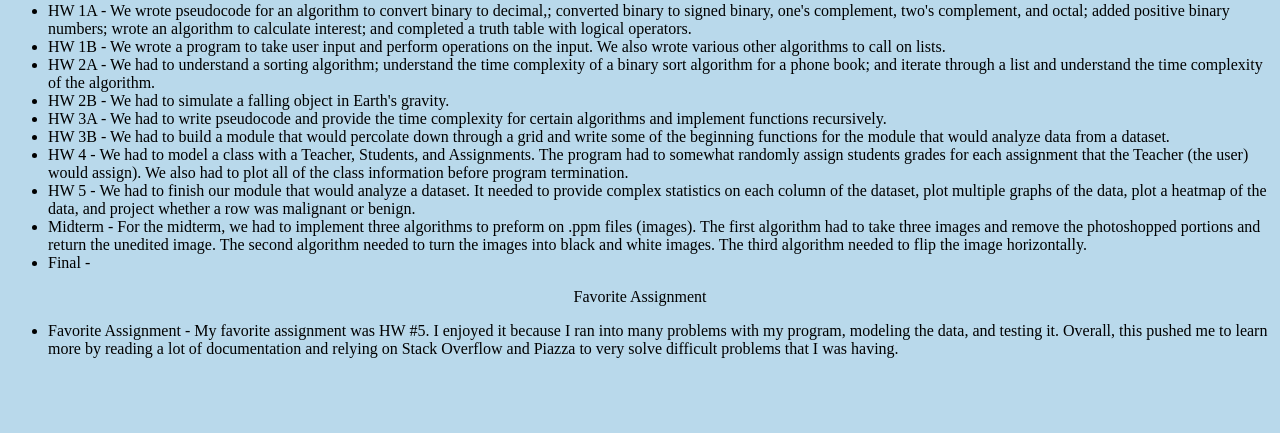
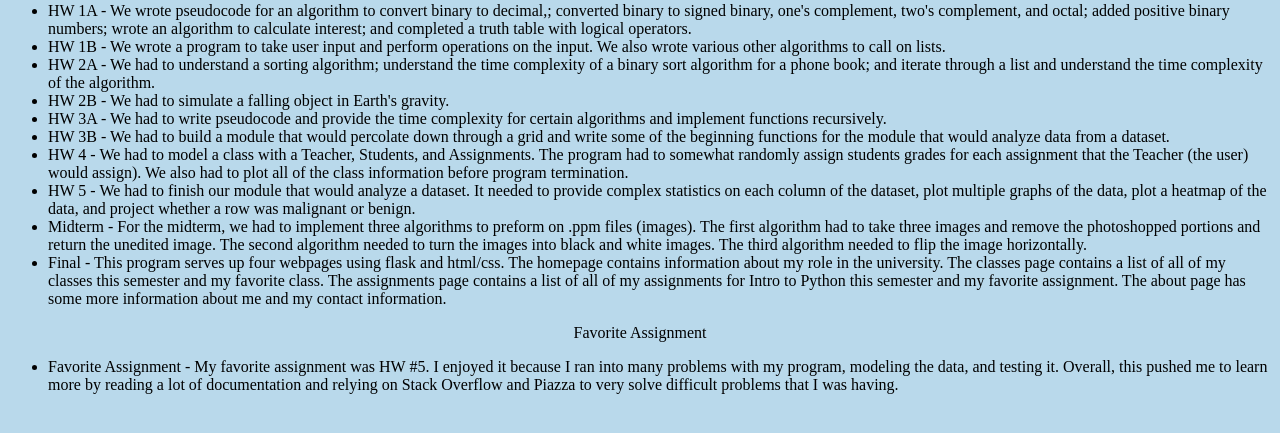
Before and after one commit to oddesy/Final-ENGI-1006, a Flask app: page /assignments in a window 1280 px wide. Shown: the part 143-576 px from the top of the page. Run offline with Flask 2, Linux system fonts and the light colour scheme.

Commit message:
Found one error in my code and recommitted.

```diff
--- a/uni-final/templates/assignments.html
+++ b/uni-final/templates/assignments.html
@@ -30,7 +30,7 @@
             <li>HW 4 - We had to model a class with a Teacher, Students, and Assignments. The program had to somewhat randomly assign students grades for each assignment that the Teacher (the user) would assign). We also had to plot all of the class information before program termination.</li>
             <li>HW 5 - We had to finish our module that would analyze a dataset. It needed to provide complex statistics on each column of the dataset, plot multiple graphs of the data, plot a heatmap of the data, and project whether a row was malignant or benign. </li>
             <li>Midterm - For the midterm, we had to implement three algorithms to preform on .ppm files (images). The first algorithm had to take three images and remove the photoshopped portions and return the unedited image. The second algorithm needed to turn the images into black and white images. The third algorithm needed to flip the image horizontally. </li>
-            <li>Final - </li>
+            <li>Final - This program serves up four webpages using flask and html/css. The homepage contains information about my role in the university. The classes page contains a list of all of my classes this semester and my favorite class. The assignments page contains a list of all of my assignments for Intro to Python this semester and my favorite assignment. The about page has some more information about me and my contact information.</li>
         </ul>
 
         <p id="left">Favorite Assignment</p>
```
